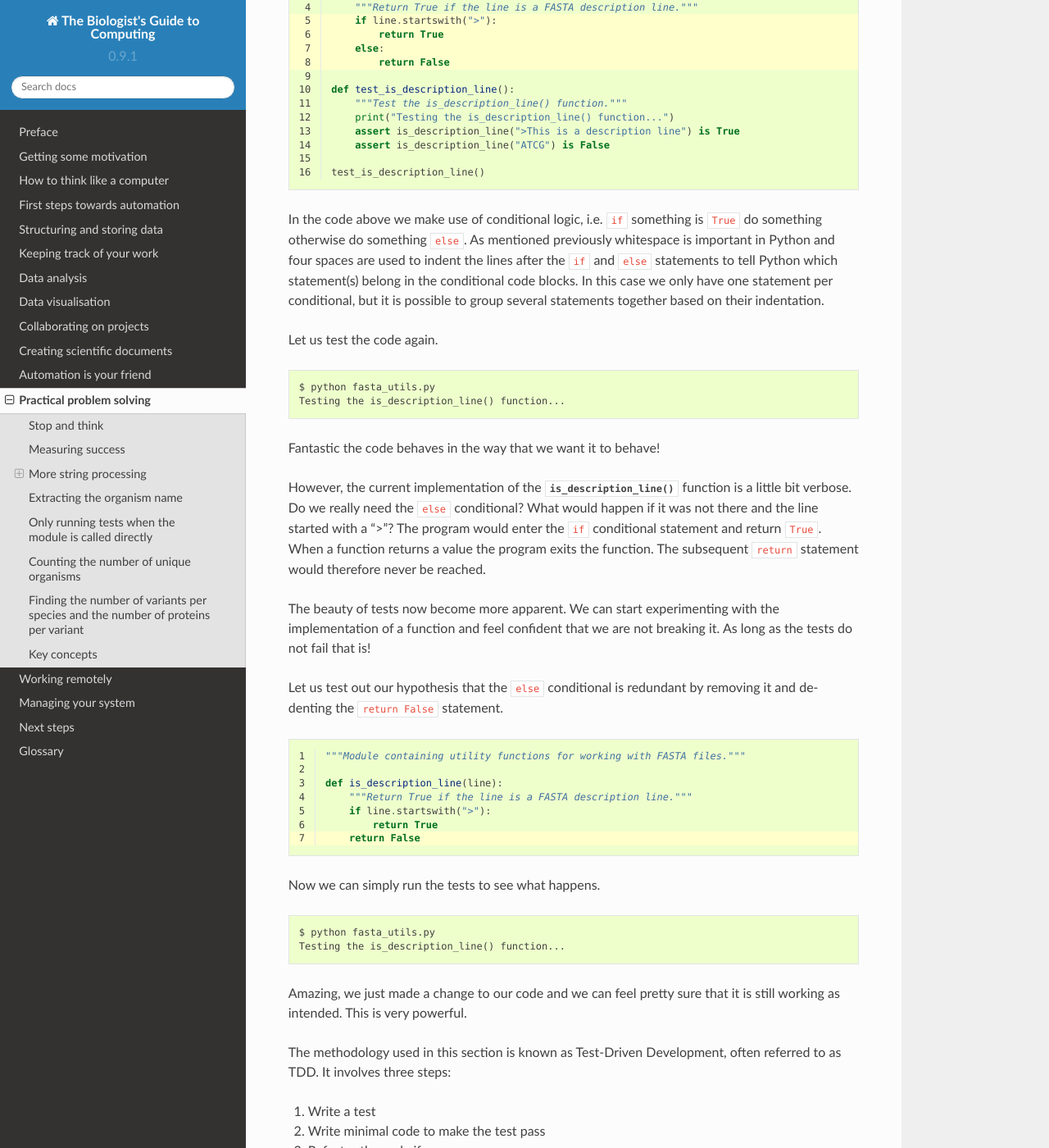
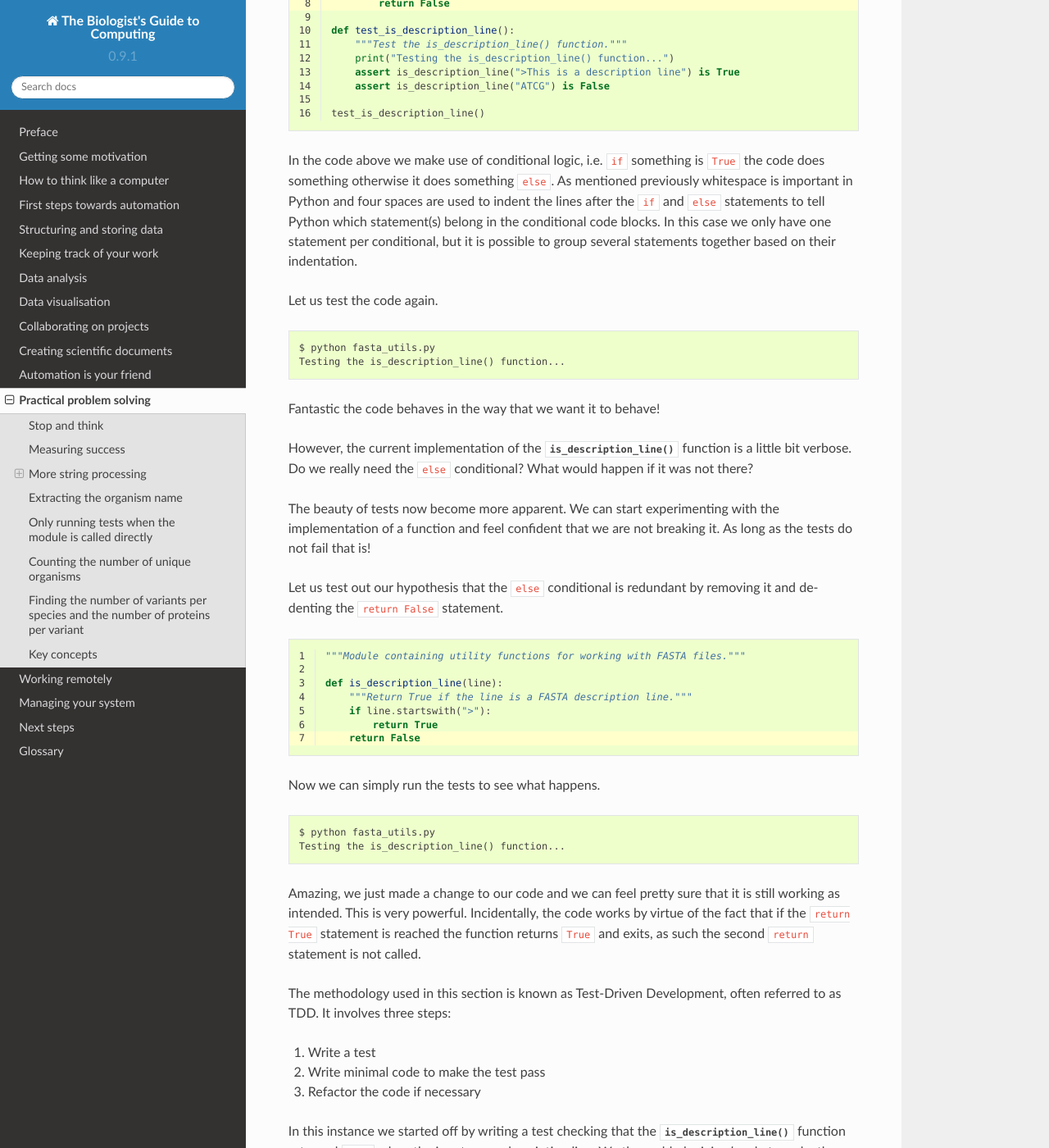
Before and after one commit to tjelvar-olsson/biologists-guide-to-computing, a Sphinx documentation site: the page built from source/practical-problem-solving.rst, in a window 1280 px wide and 1400 px high, scrolled down 5899 px. Shown: the whole window at 82% size. Built offline with Sphinx 7.4.7 and the Read the Docs theme 2.0.0, drawn with Linux system fonts in a browser that asks for light colours; some of the changed text lies outside the part shown.

Commit message:
More edits to the practical problem solving chapter

```diff
--- a/source/practical-problem-solving.rst
+++ b/source/practical-problem-solving.rst
@@ -182,9 +180,7 @@ the same object. If they are the same object the comparison evaluates to
 
 The ``assert`` keyword is used to insert debugging statements into a program.
 It provides a means to ensure that the state of a program is as expected. If
-the statement being evaluated, in this case ``is_description_line(">This is a
-description line") is True``, evaluates to ``False`` an ``AssertionError`` is
-raised.
+the statement evaluates to ``False`` an ``AssertionError`` is raised.
 
 So, what will happen if we run the code in its current form?
 Well, we have not yet defined the :func:`is_description_line` function, so
@@ -330,7 +326,7 @@ that is built into strings, to check if the string starts with a greater than (`
     test_is_description_line()
 
 In the code above we make use of conditional logic, i.e. ``if`` something is
-``True`` do something otherwise do something ``else``. As mentioned previously
+``True`` the code does something otherwise it does something ``else``. As mentioned previously
 whitespace is important in Python and four spaces are used to indent the lines after
 the ``if`` and ``else`` statements to tell Python which statement(s) belong in the conditional
 code blocks. In this case we only have one statement per conditional, but it is
@@ -348,10 +344,7 @@ Fantastic the code behaves in the way that we want it to behave!
 
 However, the current implementation of the :func:`is_description_line` function
 is a little bit verbose. Do we really need the ``else`` conditional?  What
-would happen if it was not there and the line started with a ">"? The program
-would enter the ``if`` conditional statement and return ``True``. When a
-function returns a value the program exits the function. The subsequent
-``return`` statement would therefore never be reached.
+would happen if it was not there?
 
 The beauty of tests now become more apparent. We can start experimenting with
 the implementation of a function and feel confident that we are not breaking
@@ -380,7 +373,9 @@ Now we can simply run the tests to see what happens.
     Testing the is_description_line() function...
 
 Amazing, we just made a change to our code and we can feel pretty sure that it is
-still working as intended. This is very powerful.
+still working as intended. This is very powerful. Incidentally, the code works
+by virtue of the fact that if the ``return True`` statement is reached the function
+returns ``True`` and exits, as such the second ``return`` statement is not called.
 
 The methodology used in this section is known as Test-Driven Development, often
 referred to as TDD. It involves three steps:
```
Also changed, not shown: other parts of source/practical-problem-solving.rst (+0 -2 lines).
